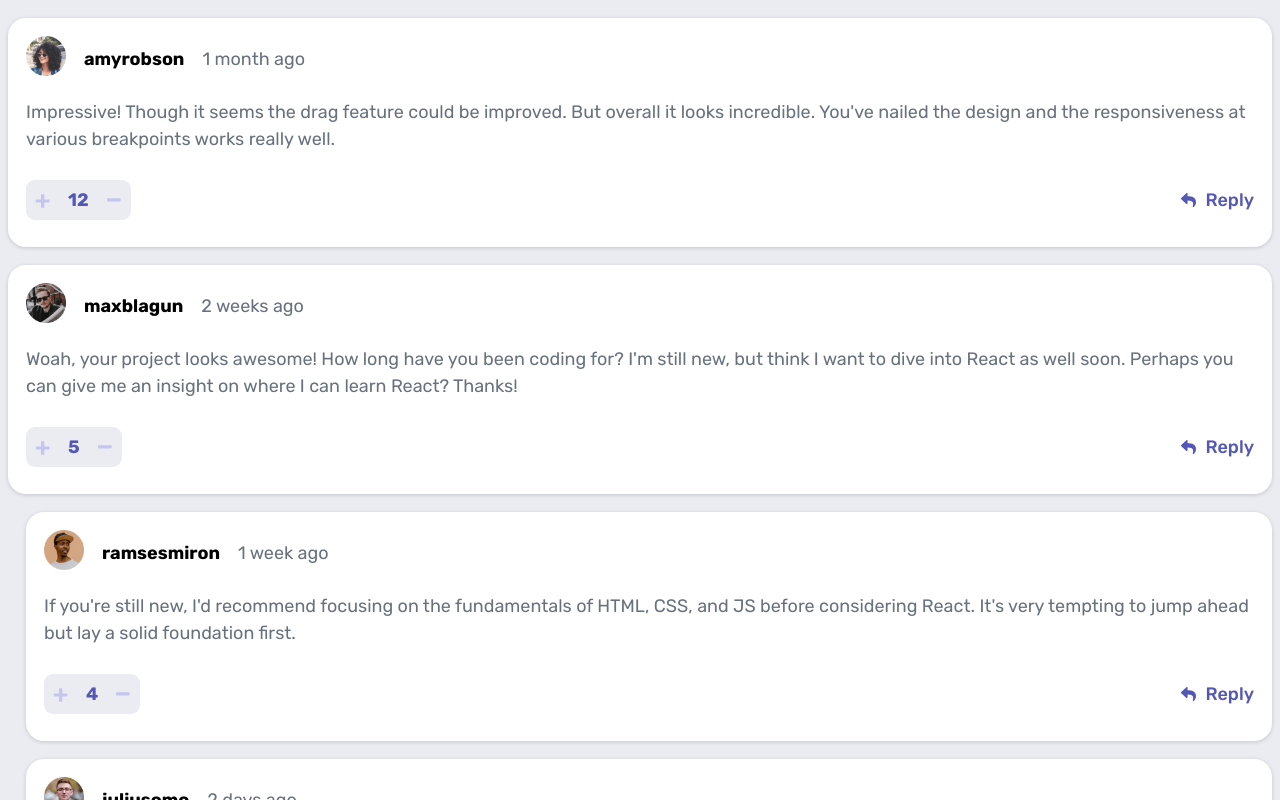
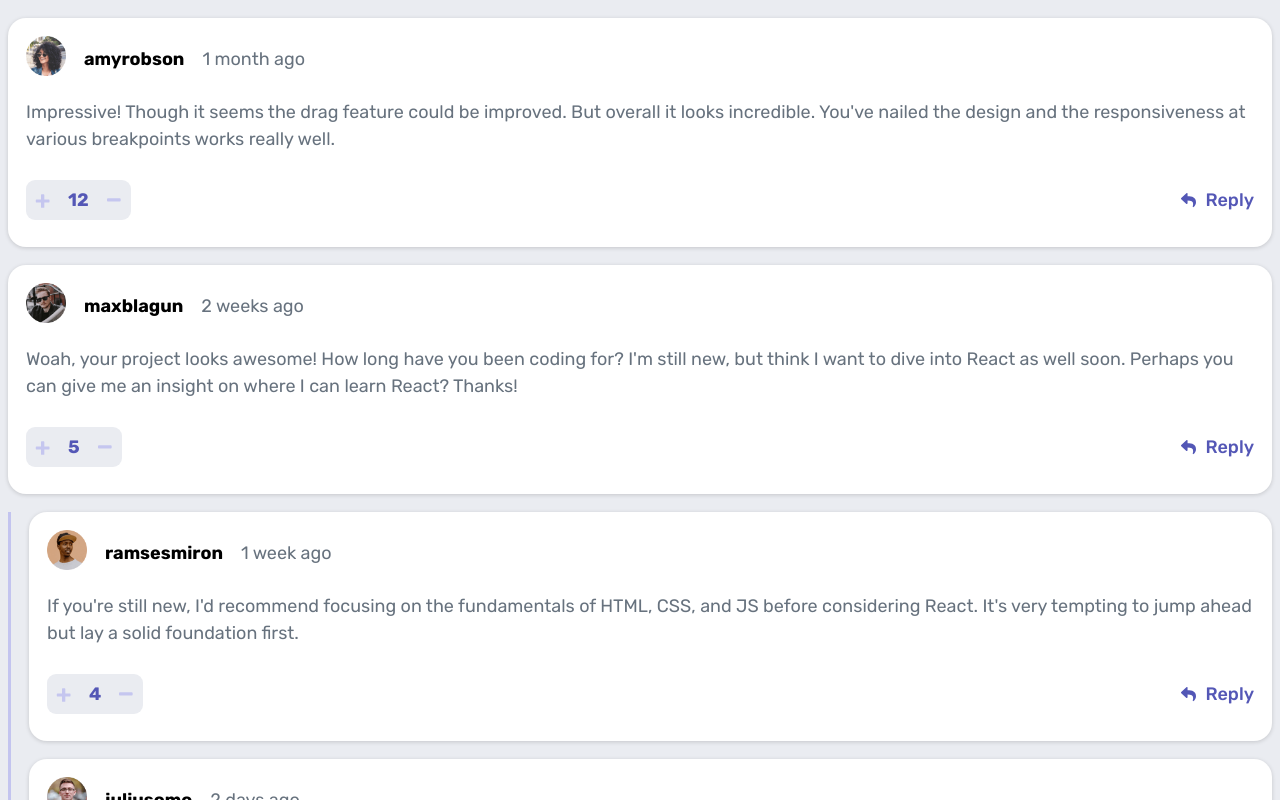
Before and after one commit to muhammadderic/interactive-comments-section--FrontEndMentor, a React (Create React App) app: page / in a window 1280 px wide. Shown: the top 800 px of the page. Built offline with nearby package versions, Linux system fonts and the light colour scheme.

Commit message:
Update style of child of chat box

```diff
--- a/src/components/ChatBox.jsx
+++ b/src/components/ChatBox.jsx
@@ -1,8 +1,8 @@
 import "../styles/chatbox.scss";
 
-export default function ChatBox({ data: { content, createdAt, score, user: { username, image } }, child }) {
+export default function ChatBox({ data: { content, createdAt, score, user: { username, image } } }) {
   return (
-    <div className={child ? "chat-box-container-child" : "chat-box-container"}>
+    <div className="chat-box-container">
       <div className="detail">
         <div className="photo-wrapper">
           <img src={image.png} alt="profile" />
--- a/src/components/Chats.jsx
+++ b/src/components/Chats.jsx
@@ -3,10 +3,12 @@ import ChatBox from "./ChatBox"
 export default function Chats({ data }) {
   return (
     <div>
-      <ChatBox data={data} child={false} />
-      {data.replies.length > 0 ? data.replies.map(reply => (
-        <ChatBox key={reply.id} data={reply} child={true} />
-      )) : ""}
+      <ChatBox data={data} />
+      <div className="chatbox-child">
+        {data.replies.length > 0 ? data.replies.map(reply => (
+          <ChatBox key={reply.id} data={reply} />
+        )) : ""}
+      </div>
     </div>
   )
 }
--- a/src/styles/chatbox.scss
+++ b/src/styles/chatbox.scss
@@ -1,4 +1,9 @@
 @use 'color';
+
+.chatbox-child {
+  border-left: 3px solid color.$light-grayish-blue;
+  padding-left: 1rem;
+}
 
 .chat-box-container {
   margin: 1rem 0;
@@ -79,83 +84,3 @@
     }
   }
 }
-
-.chat-box-container-child {
-  margin: 1rem 0 1rem 1rem;
-  padding: 1rem;
-  background-color: color.$white;
-  border-radius: 1rem;
-  box-shadow: rgba(0, 0, 0, 0.16) 0px 1px 4px;
-
-  .detail {
-    display: flex;
-    align-items: center;
-    gap: 1rem;
-
-    p {
-      margin: 0;
-    }
-
-    img {
-      width: 40px;
-    }
-
-    .name {
-      font-weight: bold;
-    }
-
-    .date {
-      color: color.$grayish-blue;
-    }
-  }
-
-  .comment {
-    color: color.$grayish-blue;
-    line-height: 1.5rem;
-  }
-
-  .control {
-    display: flex;
-    justify-content: space-between;
-    align-items: center;
-
-    .vote-wrapper {
-      padding: .5rem;
-      display: flex;
-      align-items: center;
-      gap: 1rem;
-      background-color: color.$light-gray;
-      border-radius: .5rem;
-
-      .icon-plus {
-        width: 15px;
-      }
-
-      .vote-num {
-        margin: 0;
-        font-weight: bold;
-        color: color.$moderate-blue;
-      }
-
-      .icon-minus {
-        width: 15px;
-      }
-    }
-
-    .reply-wrapper {
-      display: flex;
-      align-items: center;
-
-      .icon-reply {
-        width: 15px;
-        height: 15px;
-      }
-
-      .reply-text {
-        margin-left: .5rem;
-        font-weight: 500;
-        color: color.$moderate-blue;
-      }
-    }
-  }
-}
```
